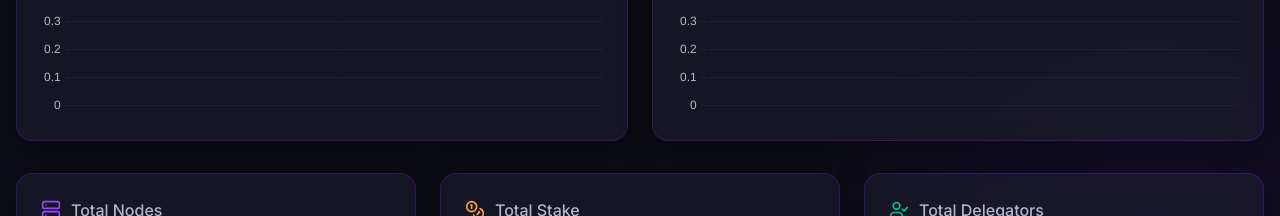
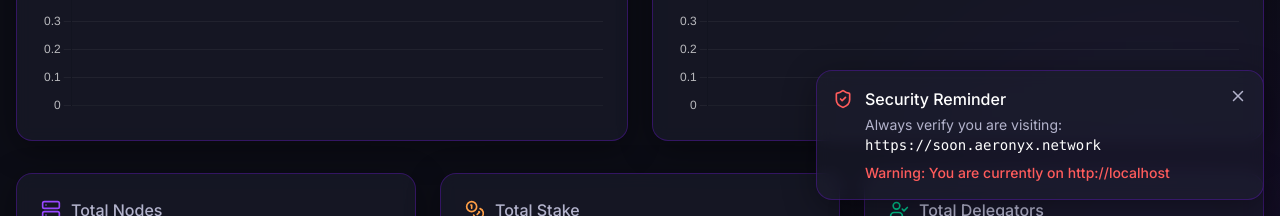
Before and after one commit to AeroNyxNetwork/aeronyx-dashboard, a Next.js app: page / in a window 1280 px wide. Shown: the part 584-800 px from the top of the page. Built offline with nearby package versions, Linux system fonts and the light colour scheme; no server answers.

Commit message:
Update page.tsx

```diff
--- a/src/app/page.tsx
+++ b/src/app/page.tsx
@@ -9,6 +9,7 @@ import {
   UserCheck,
   LineChart as ChartIcon
 } from 'lucide-react';
+import { SecurityReminder } from '@/components/dashboard/security-reminder';
 
 import { PageContainer } from '@/components/layout/page-container';
 import { Header } from '@/components/dashboard/header';
@@ -240,6 +241,7 @@ export default function Home() {
       </div>
 
       <Footer />
+      <SecurityReminder />
     </PageContainer>
   );
 }
```
